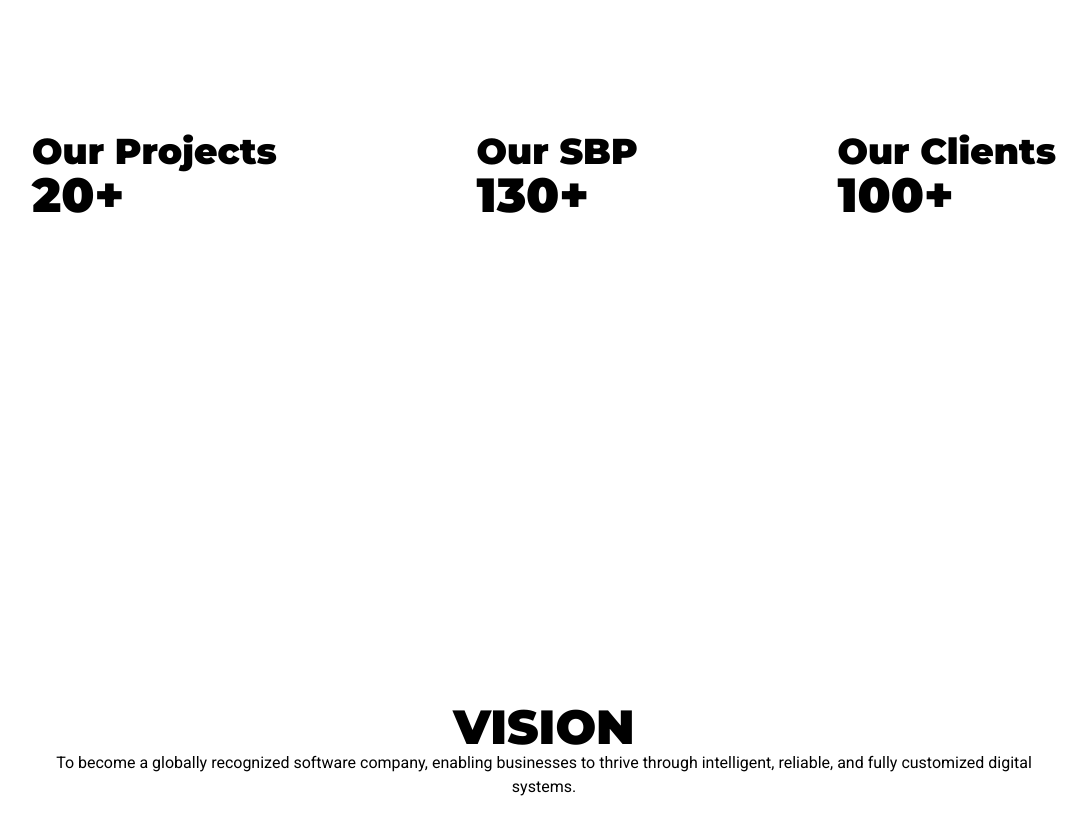
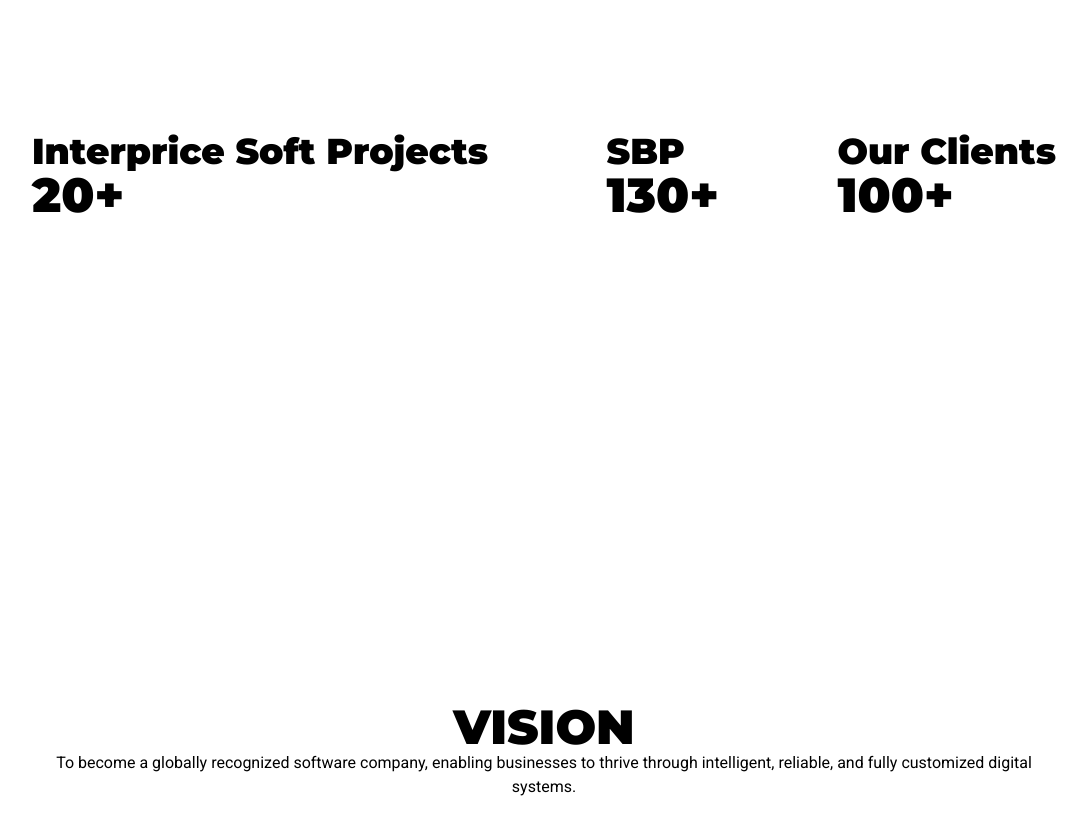
Before and after one commit to MuhammadKhushamAli/RafbaSoft, a React (Vite) app in the folder RafbaSoft/: page / in a window 1280 px wide. Shown: the part 2440-3275 px from the top of the page, without its empty margins (96-1183 px from the left). Built offline with nearby package versions, Linux system fonts and the light colour scheme.

Commit message:
Minor Changes

```diff
--- a/RafbaSoft/src/components/home/Home.jsx
+++ b/RafbaSoft/src/components/home/Home.jsx
@@ -177,7 +177,7 @@ export default function Home() {
                     className='flex flex-row max-md:flex-col justify-between max-md:justify-evenly items-center h-full w-full'>
                     <div>
                         <h4
-                            className='font-[Montserrat] font-black text-4xl max-sm:text-3xl'>Our Projects</h4>
+                            className='font-[Montserrat] font-black text-4xl max-sm:text-3xl'>Interprice Soft Projects</h4>
                         <h4
                             className='font-[Montserrat] font-black text-5xl max-sm:text-4xl'>
                             {projectCounter}+
@@ -185,7 +185,7 @@ export default function Home() {
                     </div>
                     <div>
                         <h4
-                            className='font-[Montserrat] font-black text-4xl max-sm:text-3xl'>Our SBP</h4>
+                            className='font-[Montserrat] font-black text-4xl max-sm:text-3xl'>SBP</h4>
                         <h4
                             className='font-[Montserrat] font-black text-5xl max-sm:text-4xl'>
                             {smpCounter}+
```
